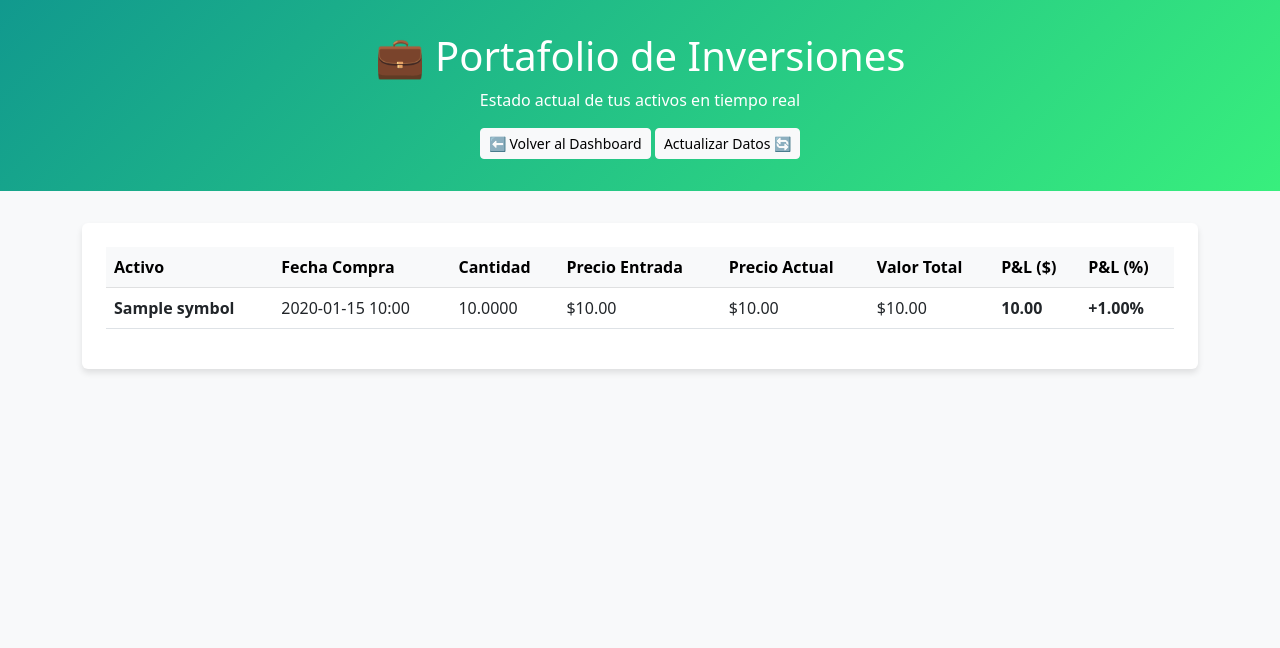
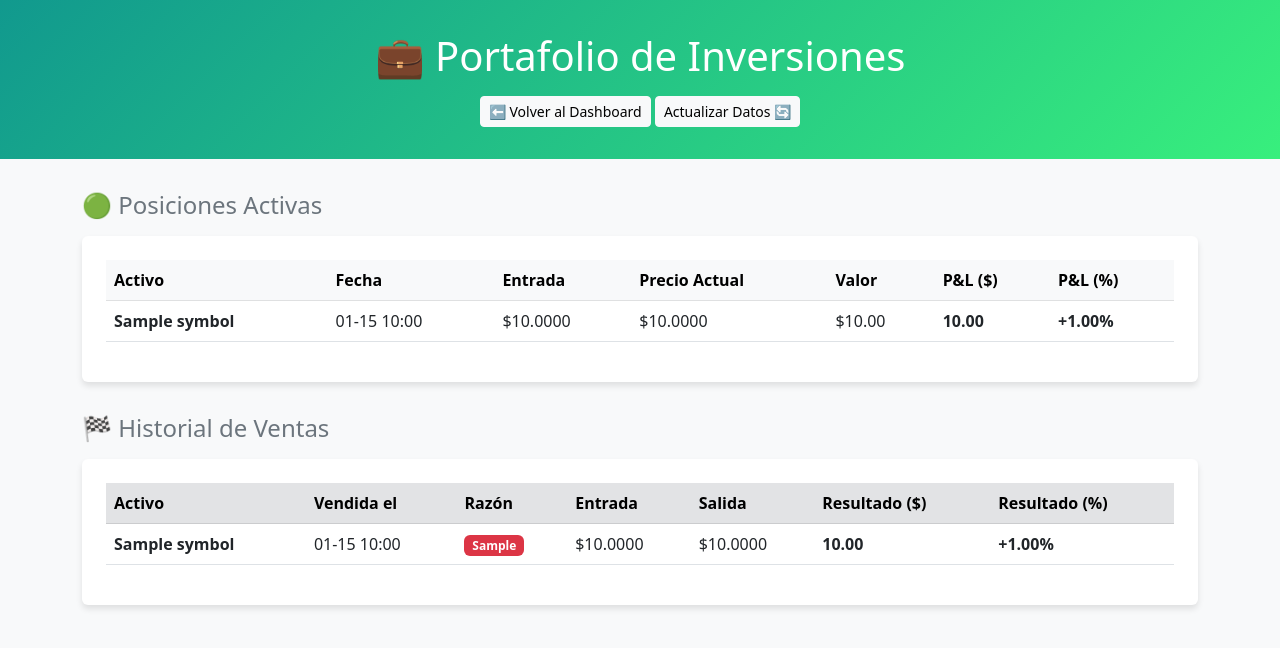
Before and after one commit to NicoTorreseg/AnalisisCryptosCoinmarketcap, a FastAPI app: template templates/portfolio.html in a window 1280 px wide. Shown: the top 648 px of the page. Run offline with FastAPI, Linux system fonts and the light colour scheme; the template is opened without the code that fills it: most values are stand-ins (such as "Sample title", 1, 10 or a date in 2020).

Commit message:
Optimize Api information on closing trades and Stop and Loss Config

```diff
--- a/main.py
+++ b/main.py
@@ -31,11 +31,10 @@
     for hour in SCHEDULE_HOURS:
         scheduler.add_job(auto_check_market, 'cron', hour=hour, minute=0)
 
-    # Tarea 2: NUEVO - Gestionar Ventas (Cada 15 minutos)
-    # Necesitamos chequear ventas más seguido que compras
-    scheduler.add_job(auto_manage_portfolio, 'interval', minutes=15)
-    print("📅 Tarea de Ventas: Cada 15 min")
-
+   # Tarea 2: Ventas
+    # CAMBIO: De 15 minutos a 1 minuto
+    scheduler.add_job(auto_manage_portfolio, 'interval', minutes=1)
+    print("📅 Robot de Ventas activo: Escanea cada 60 segundos.")
     scheduler.start()
     yield
     scheduler.shutdown()
@@ -242,39 +241,58 @@
 
     # 💼 [HAZ CLIC AQUÍ PARA VER TU PORTAFOLIO WEB](/my-portfolio)
     """
-    trades = db.query(Trade).filter(Trade.status == "OPEN").all()
-    portfolio_data = []
+    # 1. Traer TODOS los trades (Abiertos y Cerrados)
+    all_trades = db.query(Trade).order_by(Trade.bought_at.desc()).all()
 
-    for trade in trades:
-        # 1. Obtener precio en vivo (usamos la misma lógica que en la API JSON)
-        live_price = analyzer.get_current_price(trade.symbol)
-        if live_price == 0:
-            live_price = trade.entry_price
+    open_positions = []
+    closed_history = []
 
-        # 2. Cálculos matemáticos
-        current_val = live_price * trade.quantity
-        pnl = current_val - trade.invested_amount
-        pnl_pct = (pnl / trade.invested_amount) * 100
+    for trade in all_trades:
+        # --- LÓGICA PARA TRADES ABIERTOS ---
+        if trade.status == "OPEN":
+            # Precio en vivo
+            live_price = analyzer.get_current_price(trade.symbol)
+            if live_price == 0: live_price = trade.entry_price
 
-        # 3. Crear objeto para la plantilla
-        item = {
-            "symbol": trade.symbol,
-            "bought_at": trade.bought_at,
-            "quantity": trade.quantity,
-            "entry_price": trade.entry_price,
-            "current_price": live_price,
-            "current_value": current_val,
-            "pnl_usd": pnl,
-            "pnl_percent": pnl_pct
-        }
-        portfolio_data.append(item)
+            current_val = live_price * trade.quantity
+            pnl = current_val - trade.invested_amount
+            pnl_pct = (pnl / trade.invested_amount) * 100
 
-    # 4. Renderizar el HTML
+            open_positions.append({
+                "symbol": trade.symbol,
+                "bought_at": trade.bought_at,
+                "quantity": trade.quantity,
+                "entry_price": trade.entry_price,
+                "current_price": live_price,
+                "current_value": current_val,
+                "pnl_usd": pnl,
+                "pnl_percent": pnl_pct
+            })
+
+        # --- LÓGICA PARA TRADES CERRADOS (HISTORIAL) ---
+        else:
+            # En cerrados, el PnL ya está guardado en la DB (realized_pnl)
+            # Calculamos % final basado en el resultado guardado
+            final_pnl = trade.realized_pnl if trade.realized_pnl else 0.0
+            pnl_pct = (final_pnl / trade.invested_amount) * 100
+
+            closed_history.append({
+                "symbol": trade.symbol,
+                "bought_at": trade.bought_at,
+                "closed_at": trade.closed_at,
+                "sell_reason": trade.sell_reason, # TP o SL
+                "entry_price": trade.entry_price,
+                "exit_price": trade.exit_price,
+                "pnl_usd": final_pnl,
+                "pnl_percent": pnl_pct
+            })
+
+    # Enviamos DOS listas al HTML
     return templates.TemplateResponse("portfolio.html", {
         "request": request,
-        "portfolio": portfolio_data
+        "open_positions": open_positions,
+        "closed_history": closed_history
     })
-
 
 # --- NUEVA FUNCIÓN AUTOMÁTICA DE VENTA ---
 def auto_manage_portfolio():
--- a/templates/portfolio.html
+++ b/templates/portfolio.html
@@ -8,16 +8,17 @@
     <style>
         body { background-color: #f8f9fa; }
         .header { background: linear-gradient(135deg, #11998e 0%, #38ef7d 100%); color: white; padding: 2rem 0; margin-bottom: 2rem;}
-        .card { border: none; box-shadow: 0 4px 6px rgba(0,0,0,0.1); }
-        .positive { color: #198754; font-weight: bold; } /* Verde */
-        .negative { color: #dc3545; font-weight: bold; } /* Rojo */
+        .card { border: none; box-shadow: 0 4px 6px rgba(0,0,0,0.1); margin-bottom: 2rem; }
+        .positive { color: #198754; font-weight: bold; }
+        .negative { color: #dc3545; font-weight: bold; }
+        .badge-tp { background-color: #198754; }
+        .badge-sl { background-color: #dc3545; }
     </style>
 </head>
 <body>
 
     <div class="header text-center position-relative">
         <h1>💼 Portafolio de Inversiones</h1>
-        <p>Estado actual de tus activos en tiempo real</p>
         <div class="mt-3">
             <a href="/dashboard" class="btn btn-light btn-sm">⬅ Volver al Dashboard</a>
             <a href="/my-portfolio" class="btn btn-outline-light btn-sm active">Actualizar Datos 🔄</a>
@@ -25,42 +26,36 @@
     </div>
 
     <div class="container">
-        <div class="row">
-            <div class="col-12">
+
+        <h4 class="mb-3 text-secondary">🟢 Posiciones Activas</h4>
         <div class="card p-4">
-                    {% if portfolio|length == 0 %}
-                        <div class="alert alert-warning text-center">
-                            📭 No tienes posiciones abiertas. ¡Ve al Dashboard y compra algo!
-                        </div>
+            {% if open_positions|length == 0 %}
+                <div class="alert alert-light text-center">No tienes operaciones abiertas.</div>
             {% else %}
                 <div class="table-responsive">
                     <table class="table table-hover align-middle">
                         <thead class="table-light">
                             <tr>
                                 <th>Activo</th>
-                                        <th>Fecha Compra</th>
-                                        <th>Cantidad</th>
-                                        <th>Precio Entrada</th>
+                                <th>Fecha</th>
+                                <th>Entrada</th>
                                 <th>Precio Actual</th>
-                                        <th>Valor Total</th>
+                                <th>Valor</th>
                                 <th>P&L ($)</th>
                                 <th>P&L (%)</th>
                             </tr>
                         </thead>
                         <tbody>
-                                    {% for item in portfolio %}
+                            {% for item in open_positions %}
                             <tr>
                                 <td><strong>{{ item.symbol }}</strong></td>
-                                        <td>{{ item.bought_at.strftime('%Y-%m-%d %H:%M') }}</td>
-                                        <td>{{ "%.4f"|format(item.quantity) }}</td>
-                                        <td>${{ "%.2f"|format(item.entry_price) }}</td>
-                                        <td>${{ "%.2f"|format(item.current_price) }}</td>
+                                <td>{{ item.bought_at.strftime('%m-%d %H:%M') }}</td>
+                                <td>${{ "%.4f"|format(item.entry_price) }}</td>
+                                <td>${{ "%.4f"|format(item.current_price) }}</td>
                                 <td>${{ "%.2f"|format(item.current_value) }}</td>
-
                                 <td class="{{ 'positive' if item.pnl_usd >= 0 else 'negative' }}">
                                     {{ "+" if item.pnl_usd >= 0 else "" }}{{ "%.2f"|format(item.pnl_usd) }}
                                 </td>
-
                                 <td class="{{ 'positive' if item.pnl_percent >= 0 else 'negative' }}">
                                     {{ "+" if item.pnl_percent >= 0 else "" }}{{ "%.2f"|format(item.pnl_percent) }}%
                                 </td>
@@ -71,8 +66,51 @@
                 </div>
             {% endif %}
         </div>
+
+        <h4 class="mb-3 text-secondary">🏁 Historial de Ventas</h4>
+        <div class="card p-4">
+            {% if closed_history|length == 0 %}
+                <div class="alert alert-light text-center">Aún no has cerrado ninguna operación.</div>
+            {% else %}
+                <div class="table-responsive">
+                    <table class="table table-hover align-middle">
+                        <thead class="table-secondary">
+                            <tr>
+                                <th>Activo</th>
+                                <th>Vendida el</th>
+                                <th>Razón</th>
+                                <th>Entrada</th>
+                                <th>Salida</th>
+                                <th>Resultado ($)</th>
+                                <th>Resultado (%)</th>
+                            </tr>
+                        </thead>
+                        <tbody>
+                            {% for item in closed_history %}
+                            <tr>
+                                <td><strong>{{ item.symbol }}</strong></td>
+                                <td>{{ item.closed_at.strftime('%m-%d %H:%M') }}</td>
+                                <td>
+                                    <span class="badge {{ 'badge-tp' if 'TAKE_PROFIT' in item.sell_reason else 'badge-sl' }}">
+                                        {{ item.sell_reason }}
+                                    </span>
+                                </td>
+                                <td>${{ "%.4f"|format(item.entry_price) }}</td>
+                                <td>${{ "%.4f"|format(item.exit_price) }}</td>
+                                <td class="{{ 'positive' if item.pnl_usd >= 0 else 'negative' }}">
+                                    {{ "+" if item.pnl_usd >= 0 else "" }}{{ "%.2f"|format(item.pnl_usd) }}
+                                </td>
+                                <td class="{{ 'positive' if item.pnl_percent >= 0 else 'negative' }}">
+                                    {{ "+" if item.pnl_percent >= 0 else "" }}{{ "%.2f"|format(item.pnl_percent) }}%
+                                </td>
+                            </tr>
+                            {% endfor %}
+                        </tbody>
+                    </table>
                 </div>
+            {% endif %}
         </div>
+
     </div>
 
 </body>
```
Also changed, not shown: AppServices.py (+47 -40 lines). Lines whose indentation alone changed are shown as unchanged.
